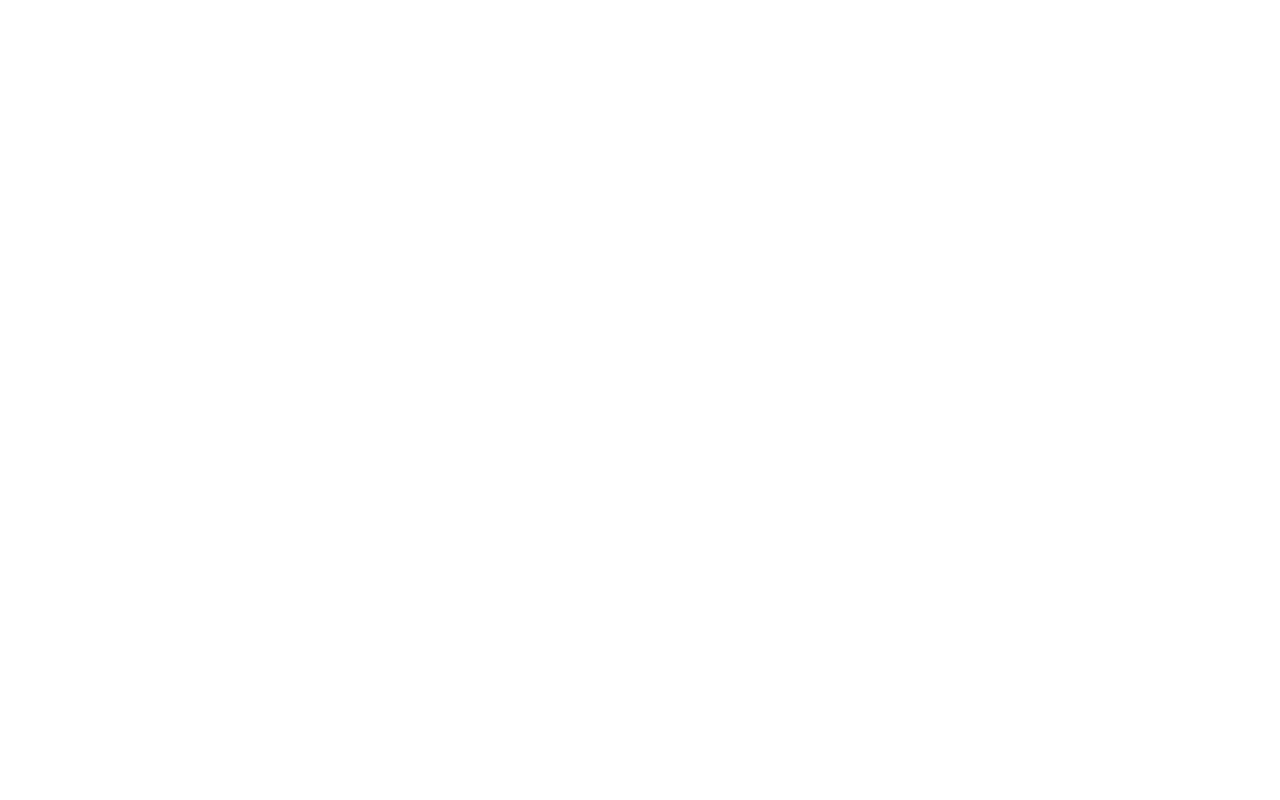
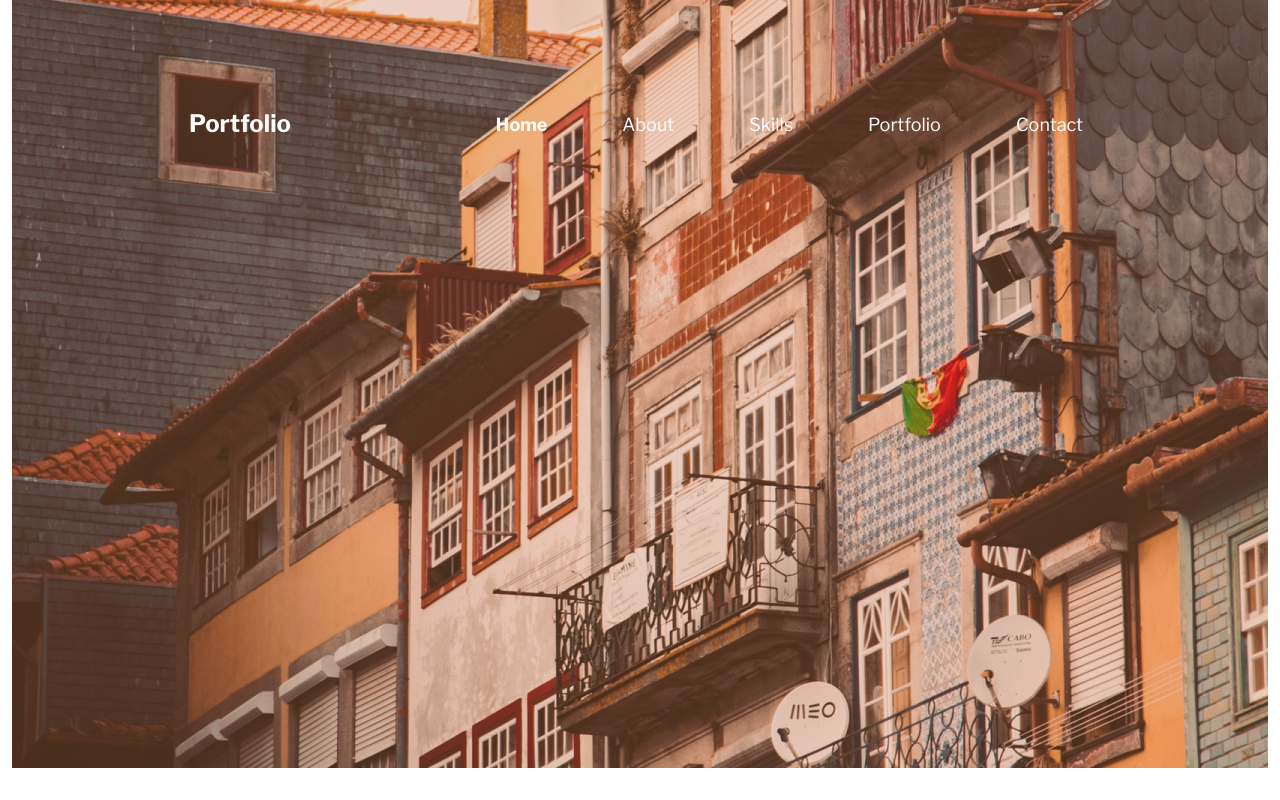
Before and after one commit to tasha201/bootstrap-designer-portfolio, a plain HTML site: page index.html in a window 1280 px wide. Drawn offline with nearby package versions, Linux system fonts and the light colour scheme.

Commit message:
Adding header

```diff
--- a/index.html
+++ b/index.html
@@ -4,11 +4,36 @@
     <meta charset="UTF-8">
     <meta name="viewport" content="width=device-width, initial-scale=1.0">
     <link href="https://cdn.jsdelivr.net/npm/bootstrap@5.3.1/dist/css/bootstrap.min.css" rel="stylesheet" integrity="sha384-4bw+/aepP/YC94hEpVNVgiZdgIC5+VKNBQNGCHeKRQN+PtmoHDEXuppvnDJzQIu9" crossorigin="anonymous">
+    <link rel="preconnect" href="https://fonts.googleapis.com">
+    <link rel="preconnect" href="https://fonts.gstatic.com" crossorigin>
+    <link href="https://fonts.googleapis.com/css2?family=Libre+Franklin:wght@400;600;700&display=swap" rel="stylesheet">
+    <link rel="stylesheet" href="styles.css">
     <title>Bootstrap project</title>
 </head>
 <body>
     <div class="container-fluid">
-
+        <div class="background">
+            <nav class="navbar navbar-expand-lg ">
+                <div class="container">
+                   <a class="navbar-brand nav-logo" href="#">Portfolio</a>
+                    <button class="navbar-toggler" type="button" data-bs-toggle="collapse" data-bs-target="#navbarNavAltMarkup"
+                        aria-controls="navbarNavAltMarkup" aria-expanded="false" aria-label="Toggle navigation">
+                        <span class="navbar-toggler-icon"></span>
+                    </button>
+                </div>
+                <div class="container">
+                    <div class="collapse navbar-collapse" id="navbarNavAltMarkup">
+                        <div class="navbar-nav">
+                            <a class="nav-link nav-active" aria-current="page" href="#">Home</a>
+                            <a class="nav-link" href="#">About</a>
+                            <a class="nav-link" href="#">Skills</a>
+                            <a class="nav-link" href="#">Portfolio</a>
+                            <a class="nav-link" href="#">Contact</a>
+                        </div>
+                    </div>
+                </div>
+            </nav>
+        </div>
     </div>
 
 
--- /dev/null
+++ b/styles.css
@@ -0,0 +1,36 @@
+body {
+    font-family: 'Libre Franklin', sans-serif;
+    color: #333;
+}
+
+.background {
+    min-height: 768px;
+    padding: 93px 165px;
+    background-image: url('images/Background.jpg');
+    background-repeat: no-repeat;
+    background-position: center;
+    background-size: cover;
+}
+
+.nav-logo {
+    color: #FFF;
+    font-size: 24px;
+    font-weight: 700;
+}
+
+.nav-link {
+    color: #FFF;
+    font-size: 18px;
+    font-weight: 400;
+    margin-left: 59px;
+}
+
+.nav-active {
+    color: #FFF;
+    font-size: 18px;
+    font-weight: 700;
+}
+
+.navbar-toggler-icon {
+    background-image: url('images/hamburger-white.png');
+}
```
Also changed, not shown: images/Background.jpg (added), images/hamburger-white.png (added).
